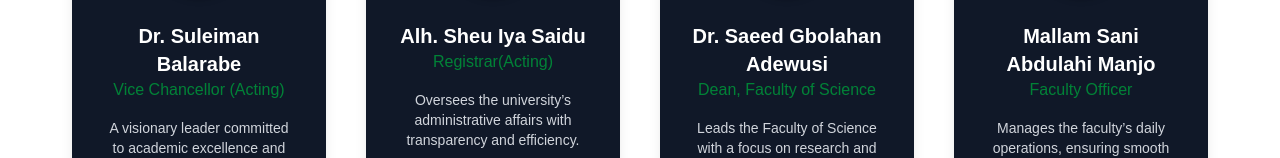
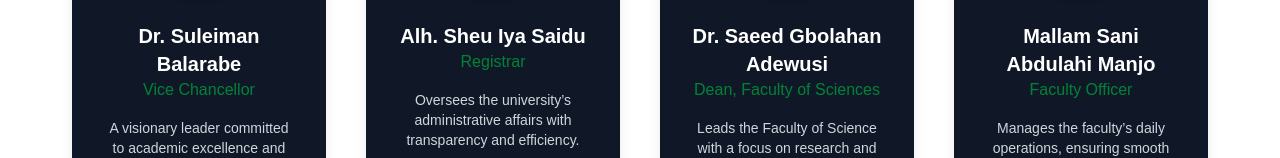
Before and after one commit to code-warrior200/faculty-journal, a Next.js app: page / in a window 1280 px wide. Shown: the part 1100-1258 px from the top of the page. Built offline with nearby package versions, Linux system fonts and the light colour scheme; a web font is replaced by a local one.

Commit message:
git commit -m

```diff
--- a/src/app/page.tsx
+++ b/src/app/page.tsx
@@ -44,19 +44,19 @@ export default function Home() {
           {[
             {
               name: 'Dr. Suleiman Balarabe',
-              role: 'Vice Chancellor (Acting)',
+              role: 'Vice Chancellor',
               image: '/image/vcacting.jpg',
               bio: 'A visionary leader committed to academic excellence and innovation.',
             },
             {
               name: 'Alh. Sheu Iya Saidu',
-              role: 'Registrar(Acting)',
+              role: 'Registrar',
               image: '/image/registacting.jpg',
               bio: 'Oversees the university’s administrative affairs with transparency and efficiency.',
             },
             {
               name: 'Dr. Saeed Gbolahan Adewusi',
-              role: 'Dean, Faculty of Science',
+              role: 'Dean, Faculty of Sciences',
               image: '/image/dean.jpg',
               bio: 'Leads the Faculty of Science with a focus on research and student success.',
             },
@@ -83,7 +83,6 @@ export default function Home() {
           ))}
         </div>
       </section>
-
     </div>
   );
 }
```
